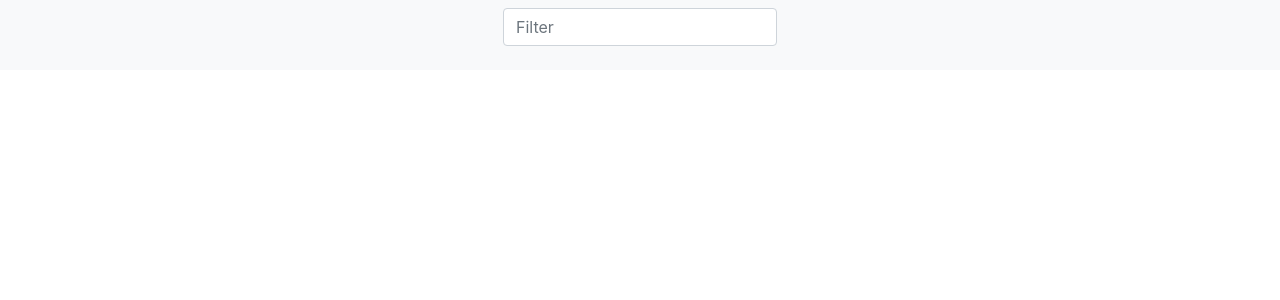
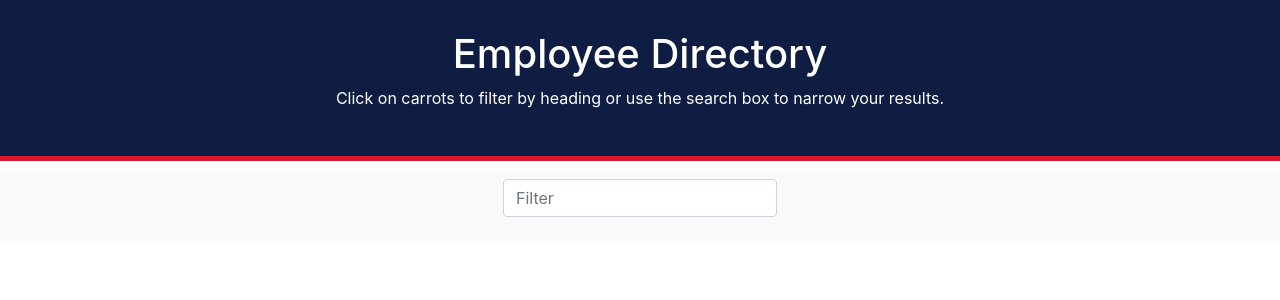
Before and after one commit to Athear/team-directory, a React (Create React App) app: page / in a window 1280 px wide. Shown: the top 300 px of the page. Built offline with nearby package versions, Linux system fonts and the light colour scheme; no server answers.

Commit message:
added header with styling

```diff
--- a/src/components/DirectoryContainer.js
+++ b/src/components/DirectoryContainer.js
@@ -31,6 +31,11 @@ class DirectoryContainer extends Component {
 
   render() {
     return (
+      <div>
+        <div class="header">
+          <h1>Employee Directory</h1>
+          <p>Click on carrots to filter by heading or use the search box to narrow your results.</p>
+        </div>
         <nav className="navbar navbar-expand navbar-light bg-light">
           <div className="navbar-collapse row" id="navbarNav">
             <div className="searchbox">
@@ -42,6 +47,7 @@ class DirectoryContainer extends Component {
             </div>
           </div>
         </nav>
+      </div>
     );
   }
 }
--- a/src/styles/Directory.css
+++ b/src/styles/Directory.css
@@ -1,3 +1,13 @@
+.header{
+    padding: 30px 0;
+    color: #fff;
+    background-color: #101d42;
+    width: 100%;
+    text-align: center;
+    border-bottom: 5px solid #db162f;
+    margin-bottom: 10px;
+}
+
 .searchbox{
     display:block;
     margin:auto;
```
Lines whose indentation alone changed are shown as unchanged.
